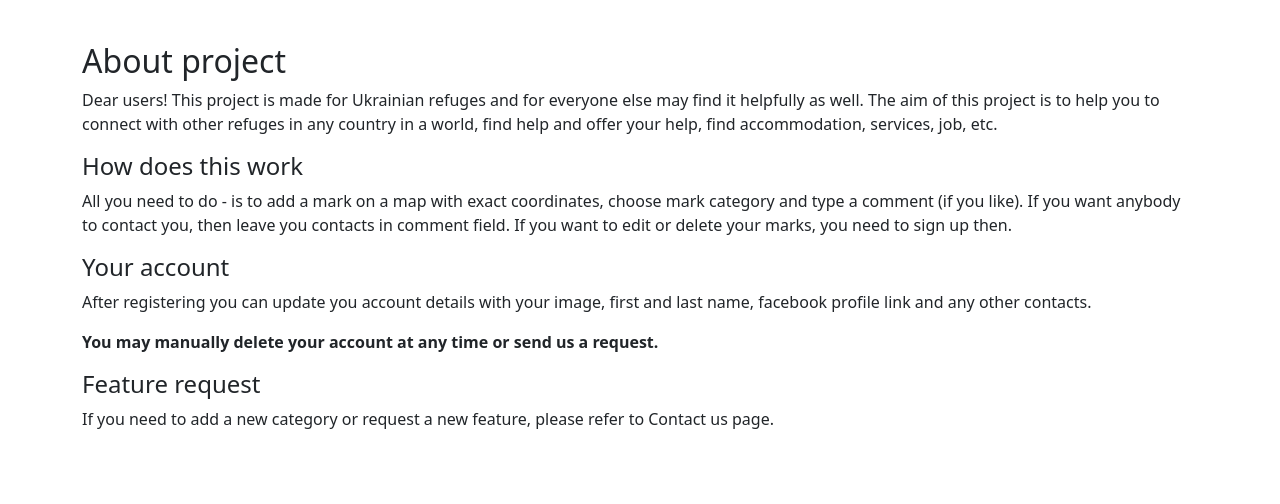
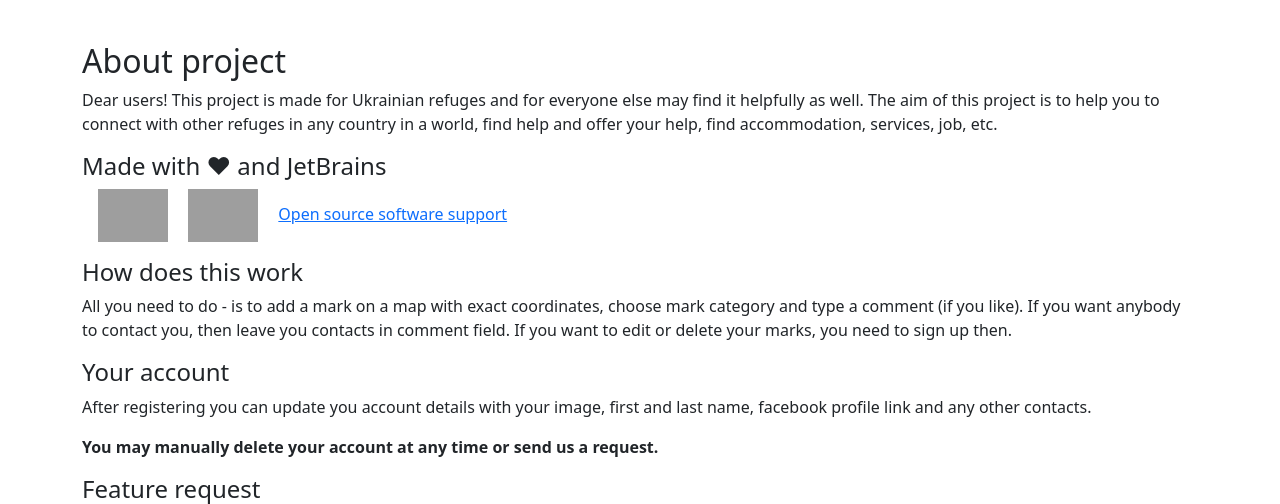
Before and after one commit to VetalM84/ua_hub, a Django app: page /about/ in a window 1280 px wide. Shown: the part 64-568 px from the top of the page. Run offline with Django 4.2, Linux system fonts and the light colour scheme; grey boxes are pictures that could not be loaded.

Commit message:
Add JetBrains logos to About page

```diff
--- a/apps/hub/templates/hub/about.html
+++ b/apps/hub/templates/hub/about.html
@@ -2,7 +2,7 @@
 {% load i18n %}
 
 {% block title %}
-    <title>{% translate "About" %} - UAHub.online</title>
+    <title>{% translate "About" %} - UAHub.space</title>
 {% endblock %}
 
 {% block content %}
@@ -14,6 +14,12 @@
                 The aim of this project is to help you to connect with other refuges in any country in a world,
                 find help and offer your help, find accommodation, services, job, etc.
             {% endblocktranslate %}
+        </p>
+        <h3 class="h4">Made with &#10084; and JetBrains</h3>
+        <p class="align-items-start">
+            <img class="ms-3" width="70px" src="https://resources.jetbrains.com/storage/products/company/brand/logos/jb_beam.png" alt="JetBrains Logo (Main) logo.">
+            <img class="ms-3" width="70px" src="https://resources.jetbrains.com/storage/products/company/brand/logos/PyCharm_icon.png" alt="PyCharm logo.">
+            <a class="ms-3" href="https://jb.gg/OpenSourceSupport">Open source software support</a>
         </p>
         <h3 class="h4">{% translate "How does this work" %}</h3>
         <p>
```
